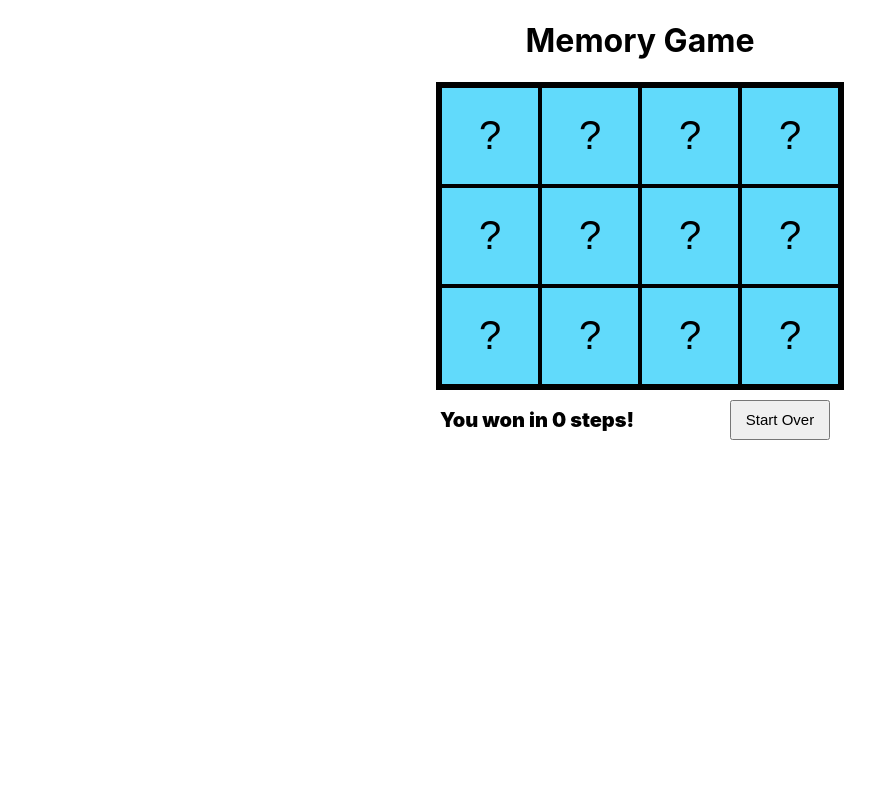
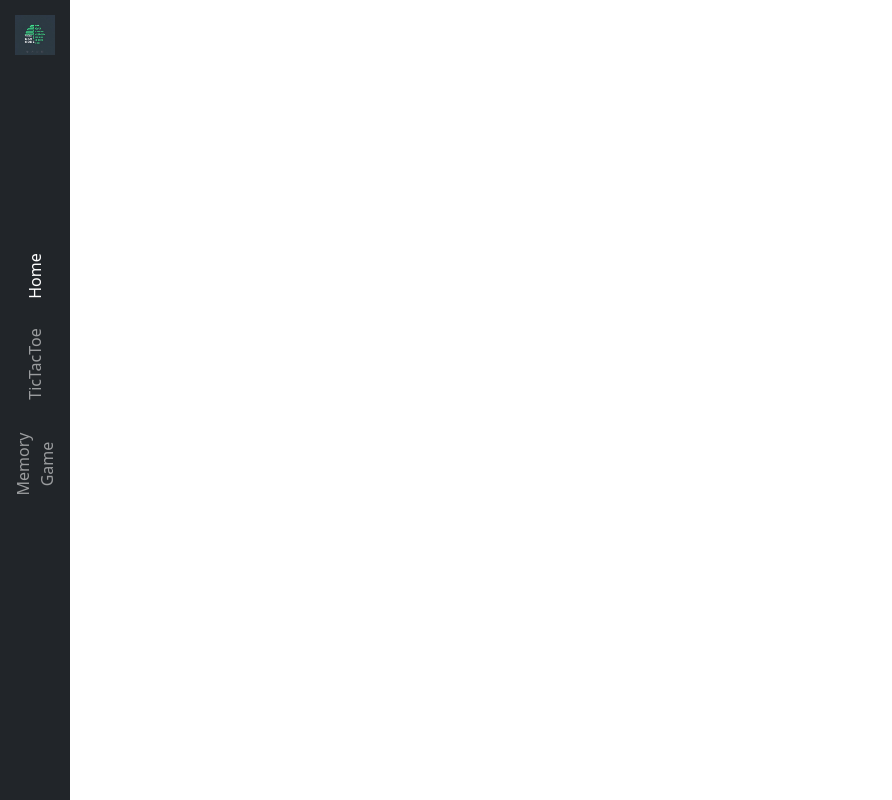
Before and after one commit to nick-klepikov/Basic-Game-Hub, a React (Create React App) app: page / in a window 1280 px wide. Shown: the whole page, without its empty margins (0-892 px from the left). Built offline with nearby package versions, Linux system fonts and the light colour scheme.

Commit message:
added working side navbar with home, tictactoe, and memory game tabs.

```diff
--- a/package.json
+++ b/package.json
@@ -6,8 +6,13 @@
     "@testing-library/jest-dom": "^5.17.0",
     "@testing-library/react": "^13.4.0",
     "@testing-library/user-event": "^13.5.0",
+    "bootstrap": "^5.3.3",
+    "bootstrap-icons": "^1.11.3",
     "react": "^18.3.0",
+    "react-bootstrap": "^2.10.2",
     "react-dom": "^18.3.0",
+    "react-router": "^6.23.0",
+    "react-router-dom": "^6.23.0",
     "react-scripts": "5.0.1",
     "uuidv4": "^6.2.13",
     "web-vitals": "^2.1.4"
--- a/src/App.js
+++ b/src/App.js
@@ -4,7 +4,8 @@ import Board from "./comps/Board";
 import {v4 as uuidv4} from "uuid";
 import {useState, useEffect} from "react";
 import BottomMenu from "./comps/Bottom Menu";
-
+import SideMenu from "./comps/SideMenu";
+import "bootstrap/dist/css/bootstrap.min.css"
 function App() {
 
     let [cells, setCells] = useState([]);
@@ -95,21 +96,25 @@ function App() {
 
     return (
         <div className="App">
-            <Header/>
+           <div className="me-auto">
+               <SideMenu />
+           </div>
 
-            <Board
-                cells={cells}
-                handleClick={handleClick}
-            />
+            {/*<Header/>*/}
+
+            {/*<Board*/}
+            {/*    cells={cells}*/}
+            {/*    handleClick={handleClick}*/}
+            {/*/>*/}
 
 
-            <BottomMenu
-                isRestartButtonClicked={isRestartButtonClicked}
-                setIsRestartButtonClicked={setIsRestartButtonClicked}
-                isGameOver={isGameOver}
-                tries={tries}
-                isGameWon={isGameOver}
-            />
+            {/*<BottomMenu*/}
+            {/*    isRestartButtonClicked={isRestartButtonClicked}*/}
+            {/*    setIsRestartButtonClicked={setIsRestartButtonClicked}*/}
+            {/*    isGameOver={isGameOver}*/}
+            {/*    tries={tries}*/}
+            {/*    isGameWon={isGameOver}*/}
+            {/*/>*/}
         </div>
     );
 }
--- /dev/null
+++ b/src/comps/SideMenu.jsx
@@ -0,0 +1,60 @@
+import React, {useState} from 'react';
+import {Container, Nav, Navbar, NavbarBrand, NavbarCollapse, NavbarToggle} from "react-bootstrap";
+import logo from "./YCC.jpg";
+import {NavLink} from "react-router-dom";
+import "bootstrap/dist/css/bootstrap.min.css";
+import "../style/myApp.css";
+
+const SideMenu = () => {
+    let [isCollapsed, setIsCollapsed] = useState(false);
+
+    return (
+        <>
+            <Navbar collapseOnSelect bg="dark" variant="dark" expand="sm" className={`sideMenu mt-0 ${isCollapsed ? "sideMenuCol" : ""}`}>
+                <Container className="d-flex flex-column justify-content-center align-content-center position-relative">
+                    <NavbarBrand className="m-0 navbrandimg">
+                        <img
+                            src={logo}
+                            alt="logo"
+                            height="40px"
+                            width="40px"
+                        />
+                    </NavbarBrand>
+
+
+                    <div className="d-flex justify-content-center d-none d-sm-block">
+                        <NavbarCollapse id={"navbar-nav-toggle"}>
+                            <Nav className="d-flex flex-column">
+                                <Nav.Link className="sideNav mb-5" to="/" as={NavLink}>Home</Nav.Link>
+                                <Nav.Link className="sideNav mb-5" to="/tictactoe"
+                                          as={NavLink}>TicTacToe</Nav.Link>
+                                <Nav.Link className="sideNav mb-5" to="/memory" as={NavLink}>Memory
+                                    Game</Nav.Link>
+                            </Nav>
+                        </NavbarCollapse>
+                    </div>
+
+
+                    <div className="d-flex w-100 justify-content-between align-content-center">
+
+                        <NavbarToggle className="m-0 navtog" area-controls="navbar-nav-toggle" onClick={() => setIsCollapsed(!isCollapsed)}/>
+
+                        <div className="d-sm-none">
+                            <NavbarCollapse id={"navbar-nav-toggle"} className="collapsemenu">
+                                <Nav className="d-flex">
+                                    <Nav.Link className="mb-5" to="/" as={NavLink}>Home</Nav.Link>
+                                    <Nav.Link className="mb-5" to="/tictactoe" as={NavLink}>TicTacToe</Nav.Link>
+                                    <Nav.Link  to="/memory" as={NavLink}>Memory Game</Nav.Link>
+                                </Nav>
+                            </NavbarCollapse>
+
+                        </div>
+                    </div>
+
+                </Container>
+            </Navbar>
+        </>
+    );
+};
+
+export default SideMenu;
--- a/src/index.js
+++ b/src/index.js
@@ -3,11 +3,14 @@ import ReactDOM from 'react-dom/client';
 import './index.css';
 import App from './App';
 import reportWebVitals from './reportWebVitals';
+import {BrowserRouter} from "react-router-dom";
 
 const root = ReactDOM.createRoot(document.getElementById('root'));
 root.render(
   <React.StrictMode>
-    <App />
+      <BrowserRouter>
+          <App />
+      </BrowserRouter>
   </React.StrictMode>
 );
 
--- a/src/style/myApp.css
+++ b/src/style/myApp.css
@@ -46,3 +46,32 @@
     align-items: center;
     justify-content: space-between;
 }
+
+.sideNav {
+    transform: rotate(-90deg);
+}
+
+.sideMenu {
+    min-height: 100vh;
+    width: 70px;
+}
+
+.navbrandimg {
+    position: fixed;
+    top: 10px;
+}
+
+.collapsemenu {
+    width: 5em;
+}
+
+.navtog {
+    position: relative;
+    right: 6px;
+}
+
+@media all and (width < 576px) {
+    .sideMenuCol {
+        width: 300px;
+    }
+}
```
Also changed, not shown: src/comps/YCC.jpg (added), 1 other file (tests, documents, lock files or other folders).
